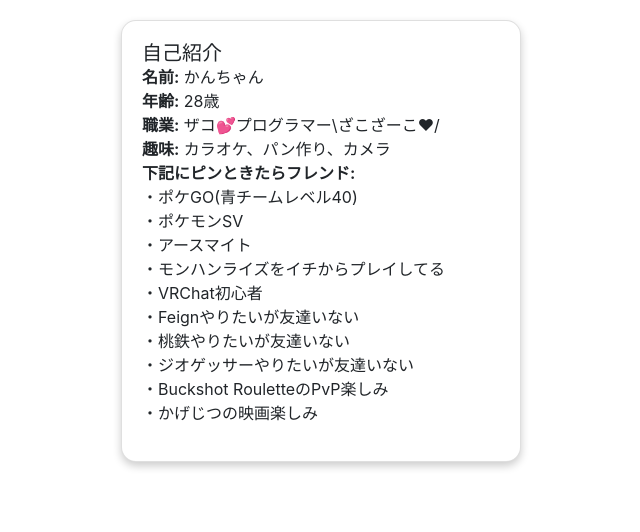
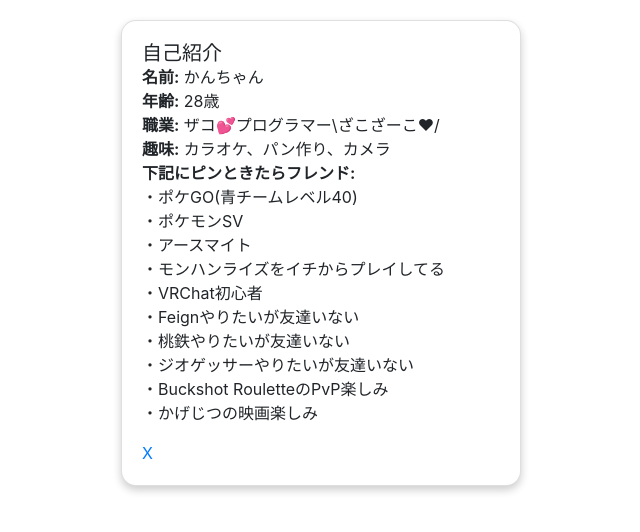
Before and after one commit to k-horiuchi/k-horiuchi.github.io, a plain HTML site: page index.html in a window 1280 px wide. Shown: the whole page, without its empty margins (319-959 px from the left). Drawn offline with nearby package versions, Linux system fonts and the light colour scheme.

Commit message:
Update index.html

```diff
--- a/index.html
+++ b/index.html
@@ -47,6 +47,7 @@
           <li>・Buckshot RouletteのPvP楽しみ</li>
           <li>・かげじつの映画楽しみ</li>
         </ul>
+        <p class="card-text"><a href="https://x.com/vr_kan_chan">X</a></p>
       </div>
     </div>
   </div>
```
